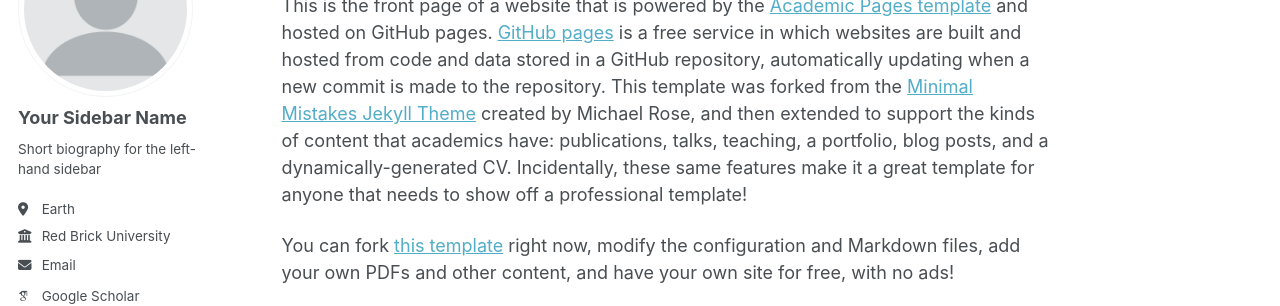
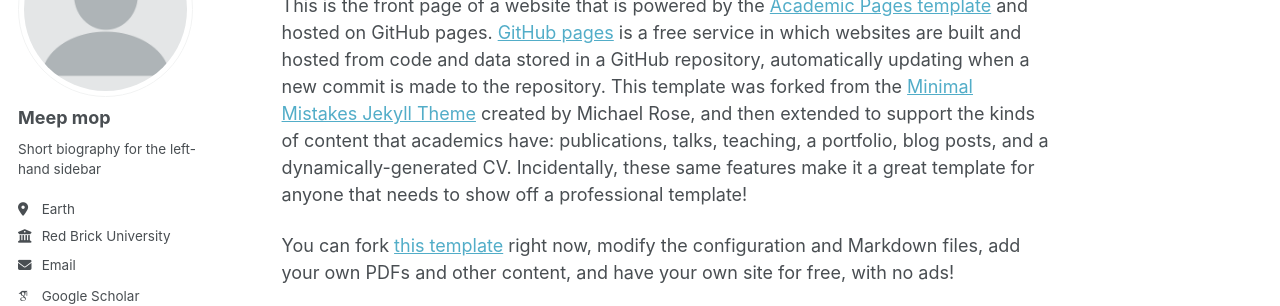
Before and after one commit to drmegannewsome/project, a Jekyll site: the page built from _pages/about.md, in a window 1280 px wide. Shown: the part 177-483 px from the top of the page. Built offline with Jekyll 4.4.1, drawn with Linux system fonts in a browser that asks for light colours; some web fonts are replaced; a script that is not in the unit is left out.

Commit message:
Update _config.yml
temp changes to check

```diff
--- a/_config.yml
+++ b/_config.yml
@@ -13,7 +13,7 @@ title                    : "Megan Newsome, Ph.D."
 title_separator          : "-"
 name                     : &name "Megan Newsome"
 description              : &description "I like purple"
-url                      : "https://drmegannewsome.github.io" # the base hostname & protocol for your site e.g. "https://[your GitHub username].github.io" or if you already have some other page hosted on Github then use "https://[your GitHub username].github.io/[Your Repo Name]"
+url                      : "https://drmegannewsome.github.io/project" # the base hostname & protocol for your site e.g. "https://[your GitHub username].github.io" or if you already have some other page hosted on Github then use "https://[your GitHub username].github.io/[Your Repo Name]"
 baseurl                  : "" # the subpath of your site, e.g. "/blog"
 repository               : "drmegannewsome.github.io/project"
 
@@ -23,7 +23,7 @@ repository               : "drmegannewsome.github.io/project"
 author:
   # Biographic information
   avatar           : "profile.png"
-  name             : "Your Sidebar Name"
+  name             : "Meep mop"
   pronouns         : # example: "she/her"
   bio              : "Short biography for the left-hand sidebar"
   location         : "Earth"
```
